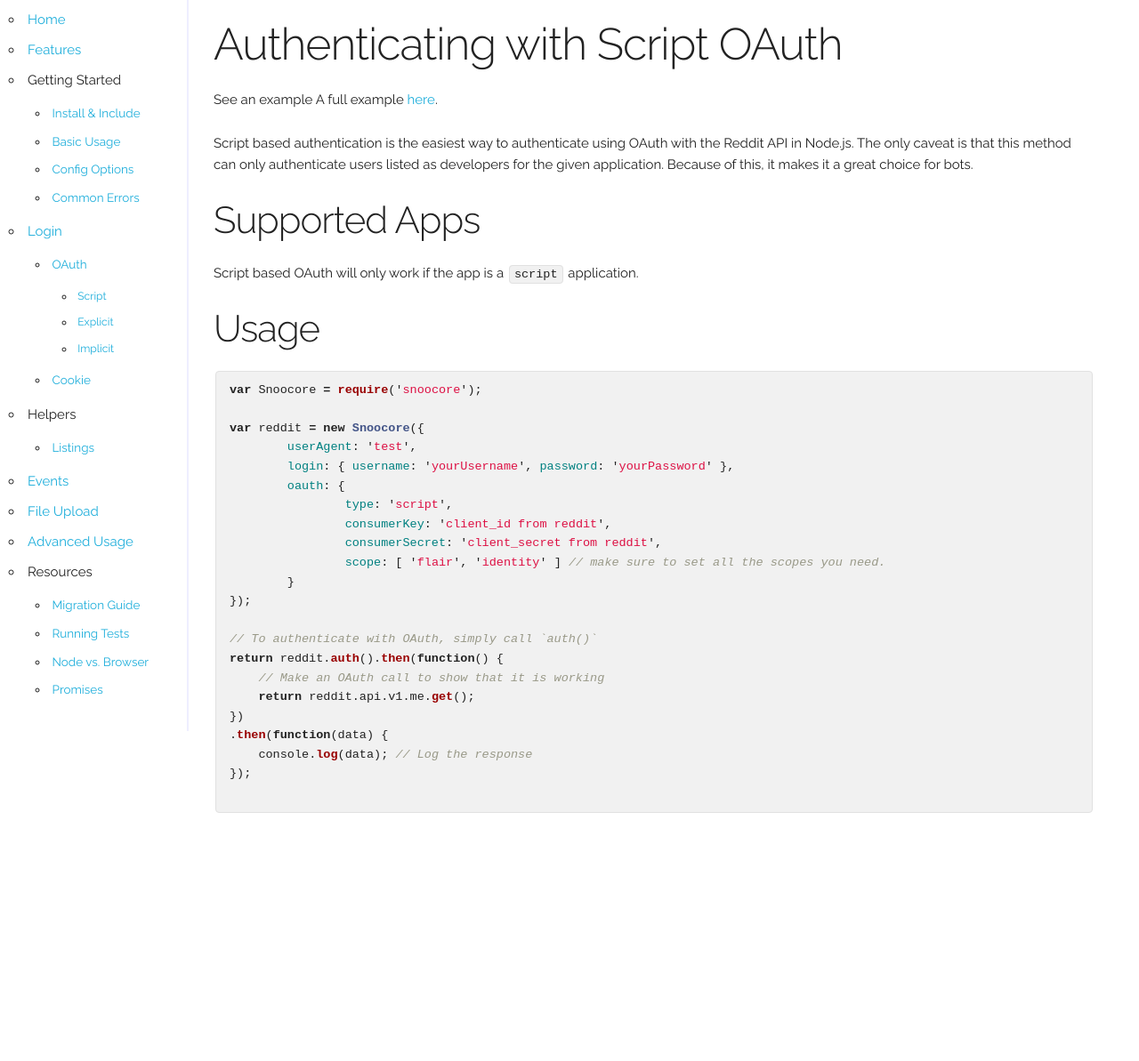
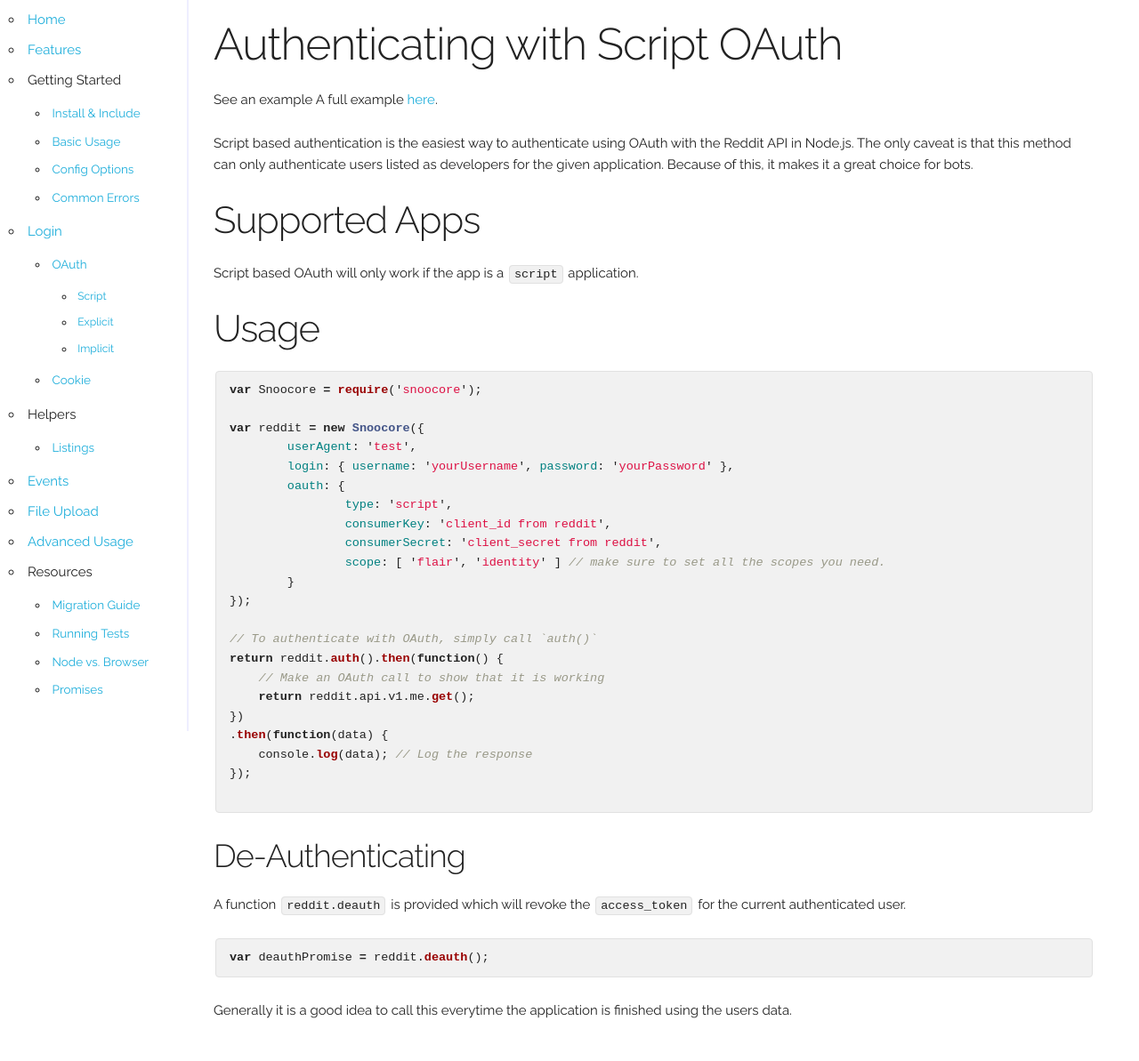
Before and after one commit to terryma/snoocore, a Jekyll site: the page built from oauth-script.md, in a window 1280 px wide. Shown: the whole page at 89% size. Built offline with Jekyll 4.4.1, drawn with Linux system fonts in a browser that asks for light colours; Markdown is read by kramdown in place of the engine named in the settings; before the commit the page ends 959 px from its top, so only the background shows below that.

Commit message:
Add deauth section to OAuth script docs; issue #93

````diff
--- a/oauth-script.md
+++ b/oauth-script.md
@@ -39,3 +39,13 @@ return reddit.auth().then(function() {
 });
 
 ```
+
+### De-Authenticating
+
+A function `reddit.deauth` is provided which will revoke the `access_token` for the current authenticated user.
+
+```javascript
+var deauthPromise = reddit.deauth();
+```
+
+Generally it is a good idea to call this everytime the application is finished using the users data.
````
